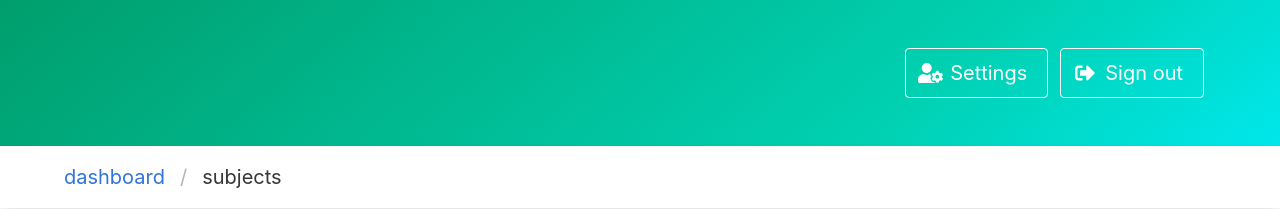
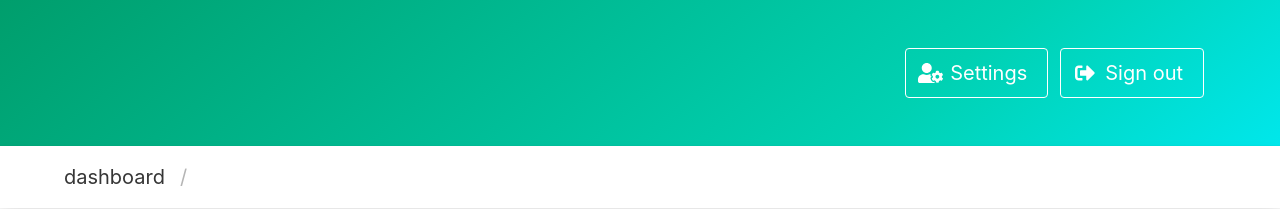
Before and after one commit to ostatni5/hall-of-fame, a Django app: template hallOfFameClient/templates/hallOfFameClient/dashboard_student.html in a window 1280 px wide. Shown: the top 209 px of the page. Run offline with Django 3.2, Linux system fonts and the light colour scheme; the template is opened without the code that fills it, so the values that code supplies are empty; some libraries are stand-ins or nearby versions.

Commit message:
hotfix dashboard

```diff
--- a/hallOfFameClient/templates/hallOfFameClient/dashboard_student.html
+++ b/hallOfFameClient/templates/hallOfFameClient/dashboard_student.html
@@ -6,8 +6,8 @@
         <div class="container">
             <nav class="breadcrumb is-medium" aria-label="breadcrumbs">
                 <ul>
-                    <li><a href="#">dashboard</a></li>
-                    <li class="is-active"><a href="#" aria-current="page">subjects</a></li>
+                    <li class="is-active"><a href="#" aria-current="page">dashboard</a></li>
+                    <li class="is-active"><a href="#"></a></li>
                 </ul>
             </nav>
         </div>
```
